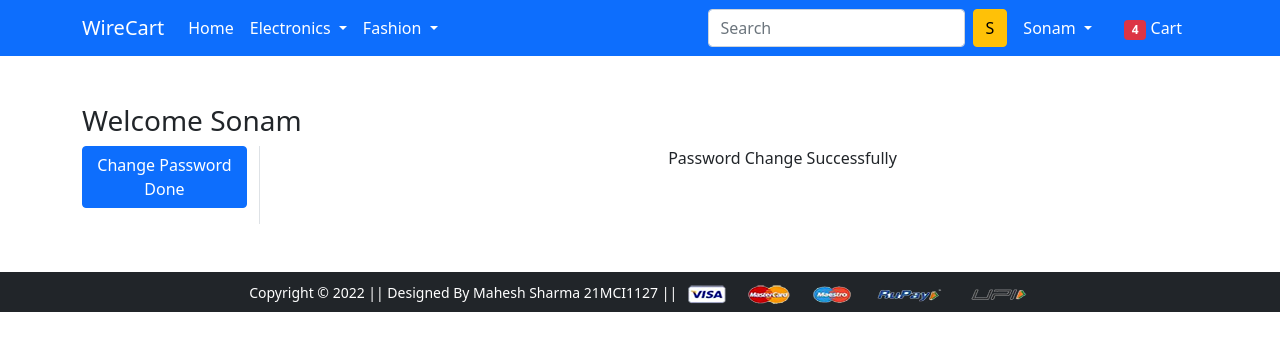
After one commit to techstarMahesh/WireCart, a Django app: page /accounts/passwordchange/done/ in a window 1280 px wide. The commit adds this page. Shown: the top 351 px of the page. Run offline with Django 4.2, Linux system fonts and the light colour scheme; a user stored in the database is signed in; some libraries are stand-ins or nearby versions.

Commit message:
change password

```diff
--- a/app/templates/app/base.html
+++ b/app/templates/app/base.html
@@ -66,7 +66,7 @@
               <ul class="dropdown-menu" aria-labelledby="profileDropdown">
                 <li><a class="dropdown-item" href="{% url 'profile' %}">Profile</a></li>
                 <li><a class="dropdown-item" href="{% url 'orders' %}">Orders</a></li>
-                <li><a class="dropdown-item" href="{% url 'changepassword' %}">Change Password</a></li>
+                <li><a class="dropdown-item" href="{% url 'passwordchange' %}">Change Password</a></li>
                 <li><a class="dropdown-item" href=" {% url 'logout' %} ">Logout</a></li>
               </ul>
             </li>
--- /dev/null
+++ b/app/templates/app/passwordChangeDone.html
@@ -0,0 +1,19 @@
+{% extends 'app/base.html' %}
+{% load static %}
+{% block title %}Change Password Done{% endblock title %}
+{% block main-content %}
+<div class="container my-5">
+ <div class="row">
+ <h3>Welcome Sonam</h3>
+  <div class="col-sm-2 border-end">
+   <ul class="list-unstyled">
+    <li class="d-grid"><a href="{% url 'profile' %}" class="btn btn-primary">Change Password Done</a></li>
+   </ul>
+  </div>
+  <div class="col-sm-9 offset-sm-1 text-center">
+    Password Change Successfully
+  </div>
+  </div>
+ </div>
+</div>
+{% endblock main-content %}
--- a/app/urls.py
+++ b/app/urls.py
@@ -3,7 +3,7 @@ from app import form, views
 from django.conf import settings
 from django.conf.urls.static import static
 from django.contrib.auth import views as auth_views
-from .form import CustomerLoginForm
+from .form import CustomerLoginForm, MyPasswordChangeForm
 urlpatterns = [
     # path('', views.home),
     path('', views.ProductView.as_view(), name='home'),
@@ -14,7 +14,7 @@ urlpatterns = [
     path('accounts/profile/', views.profile, name='profile'),
     path('address/', views.address, name='address'),
     path('orders/', views.orders, name='orders'),
-    path('changepassword/', views.change_password, name='changepassword'),
+    # path('changepassword/', views.change_password, name='changepassword'),
     path('mobile/', views.mobile, name='mobile'),
     path('mobile/<slug:data>', views.mobile, name='mobiledata'),
     path('leptop/', views.leptop, name='leptop'),
@@ -24,6 +24,8 @@ urlpatterns = [
     # path('login/', views.login, name='login'),
     path('accounts/login/', auth_views.LoginView.as_view(template_name='app/login.html',authentication_form=CustomerLoginForm), name='login'),
     path('accounts/logout/', auth_views.LogoutView.as_view(next_page='login'), name='logout'),
+    path('accounts/passwordchange/', auth_views.PasswordChangeView.as_view(template_name='app/passwordChange.html',form_class=MyPasswordChangeForm ,success_url='done'), name='passwordchange'),
+    path('accounts/passwordchange/done/', auth_views.PasswordChangeDoneView.as_view(template_name='app/passwordChangeDone.html'), name='passwordchangedone'),
     # path('registration/', views.customerregistration, name='customerregistration'),
     path('checkout/', views.checkout, name='checkout'),
     path('registration/', views.CustomerRegistrationView.as_view(), name='customerregistration'),
```
Also changed, not shown: app/form.py (+8 -1 lines), app/templates/app/passwordChange.html (added, +39 -0 lines), app/views.py (+3 -4 lines), db.sqlite3.
